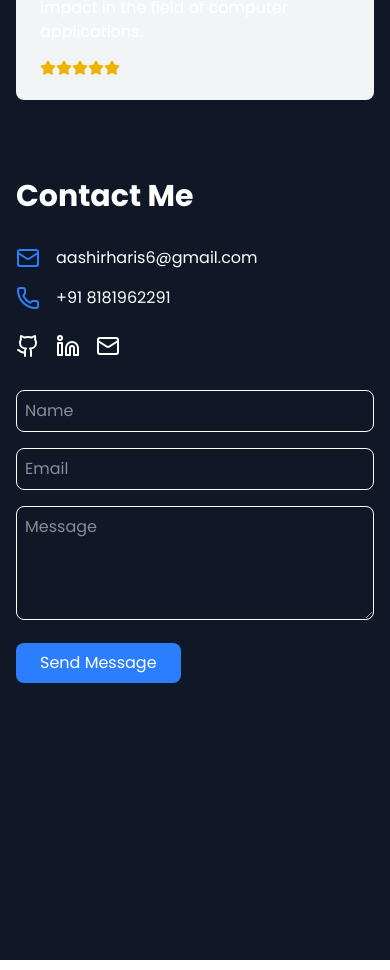
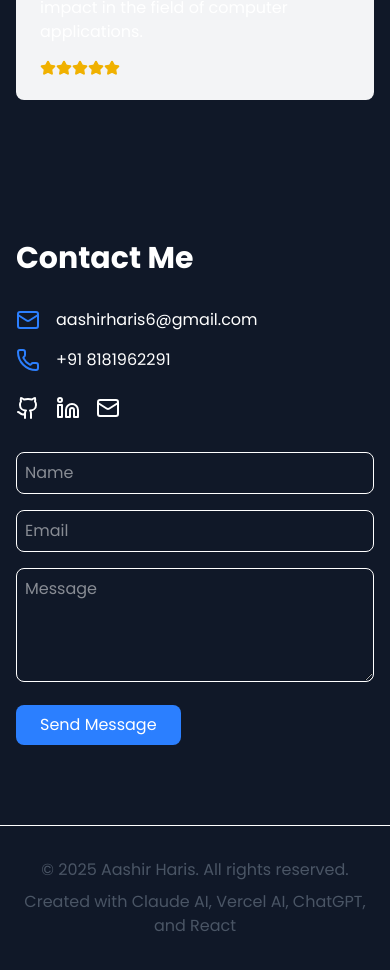
Before and after one commit to Aashir-tech/MinePortfolio, a React (Vite) app: page / in a window 390 px wide. Shown: the part 4740-5710 px from the top of the page. Built offline with nearby package versions, Linux system fonts and the light colour scheme.

Commit message:
Fix : Height Adjistment for responsiveness

```diff
--- a/src/App.jsx
+++ b/src/App.jsx
@@ -11,10 +11,11 @@ import { BottomNav } from "./components/BottomNav";
 import { Footer } from "./components/Footer";
 import { Section } from "./components/Section";
 import MyProfileImage from "./assets/MyProfileImage.jpg";
-import TypingEffect from "./components/TypingEffect";
+import TypingEffect from './components/TypingEffect'
 import LocomotiveScroll from "locomotive-scroll";
 import Timeline from "./components/Timeline";
 import TechStack from "./components/TechStack";
+
 
 const App = () => {
   const [theme, setTheme] = useState("dark");
@@ -23,7 +24,9 @@ const App = () => {
   const [showNav, setShowNav] = useState(false);
   const [lastScrollY, setLastScrollY] = useState(0);
 
+
   useEffect(() => {
+
     setIsVisible(true);
 
     const handleScroll = () => {
@@ -64,73 +67,56 @@ const App = () => {
       />
 
       <div className="w-full">
-        <Section id="home" setActiveSection={setActiveSection} className="min-h-screen">
+        <Section id="home" setActiveSection={setActiveSection}>
           <div className="flex flex-col items-center space-y-8">
             <div className="w-50 h-50 rounded-full overflow-hidden border-4 border-blue-500 shadow-lg hover:scale-110 transition-transform duration-300">
               <img
                 src={MyProfileImage} // Replace with your image path
                 alt="Aashir Haris"
                 className="w-full h-full object-cover"
-                image-rendering:crisp-edges
+                image-rendering: crisp-edges
               />
             </div>
             <h1 className="text-5xl font-bold">Aashir Haris</h1>
             <TypingEffect />
             <div className="flex space-x-6">
-              <a href="https://github.com/Aashir-tech">
-                <Github className="w-6 h-6 hover:text-blue-500 cursor-pointer transition-colors" />
-              </a>
+              <a href="https://github.com/Aashir-tech"><Github className="w-6 h-6 hover:text-blue-500 cursor-pointer transition-colors" /></a>
               <a href="https://www.linkedin.com/in/aashir-haris">
-                <Linkedin className="w-6 h-6 hover:text-blue-500 cursor-pointer transition-colors" />
-              </a>
+              <Linkedin className="w-6 h-6 hover:text-blue-500 cursor-pointer transition-colors" /></a>
               <a href="mailto:aashirharis6@gmail.com">
-                <Mail className="w-6 h-6 hover:text-blue-500 cursor-pointer transition-colors" />
+              <Mail className="w-6 h-6 hover:text-blue-500 cursor-pointer transition-colors" />
               </a>
             </div>
           </div>
         </Section>
 
-        <Section id="about" setActiveSection={setActiveSection} className="min-h-screen">
+        <Section id="about" setActiveSection={setActiveSection}>
           <About />
         </Section>
-        {/*
+{/*
         <Section id="experience" setActiveSection={setActiveSection}>
           <Experience />
         </Section> */}
-        <Section id="timeline" setActiveSection={setActiveSection} className="min-h-screen">
+        <Section id='timeline' setActiveSection={setActiveSection} >
           <Timeline />
         </Section>
 
-        <Section id="techStack" setActiveSection={setActiveSection} className="min-h-screen">
+        <Section id='techStack' setActiveSection={setActiveSection}>
           <TechStack />
         </Section>
 
-        {/*
+{/*
 
         <Section id="services" setActiveSection={setActiveSection}>
           <Services />
         </Section> */}
 
-        <Section id="testimonials" setActiveSection={setActiveSection}
-        className="min-h-screen">
+        <Section id="testimonials" setActiveSection={setActiveSection}>
           <Testimonials />
         </Section>
 
-        <Section
-          id="contact"
-          setActiveSection={setActiveSection}
-          className="sm:min-h-screen h-200"
-        >
           <Contact />
-        </Section>
-
-        <Section
-          id="footer"
-          setActiveSection={setActiveSection}
-          className="sm:min-h-screen h-0"
-        >
           <Footer />
-        </Section>
       </div>
 
       <BottomNav
--- a/src/components/Contact.jsx
+++ b/src/components/Contact.jsx
@@ -23,7 +23,7 @@ export const Contact = () => {
   };
 
   return (
-    <section className="min-h-screen pt-20 px-4">
+    <section id="contact" className="min-h-50 pt-30 px-4">
       <div className="max-w-4xl mx-auto">
         <h2 className="text-3xl font-bold mb-8">Contact Me</h2>
         <div className="grid md:grid-cols-2 gap-8">
--- a/src/components/Footer.jsx
+++ b/src/components/Footer.jsx
@@ -1,5 +1,5 @@
 export const Footer = () => (
-  <footer className= "py-8 px-4 mt-80 border-t dark:border-gray-800">
+  <footer className= "py-8 px-4 mt-20 border-t dark:border-gray-800">
     <div className="max-w-6xl mx-auto text-center">
       <p className="text-gray-600 dark:text-gray-400 transition-colors duration-300 hover:text-black dark:hover:text-white">
         © 2025 Aashir Haris. All rights reserved.
--- a/src/components/Section.jsx
+++ b/src/components/Section.jsx
@@ -1,6 +1,6 @@
 import { useEffect , useRef } from "react";
 
-export const Section = ({ id, children, setActiveSection , className }) => {
+export const Section = ({ id, children, setActiveSection }) => {
     const sectionRef = useRef(null);
 
     useEffect(() => {
@@ -30,7 +30,7 @@ export const Section = ({ id, children, setActiveSection , className }) => {
       <section
         ref={sectionRef}
         id={id}
-        className={`flex flex-col justify-center items-center py-5 snap-start ${className}`}
+        className={`min-h-screen flex flex-col justify-center items-center py-5 snap-start`}
       >
         {children}
       </section>
```
